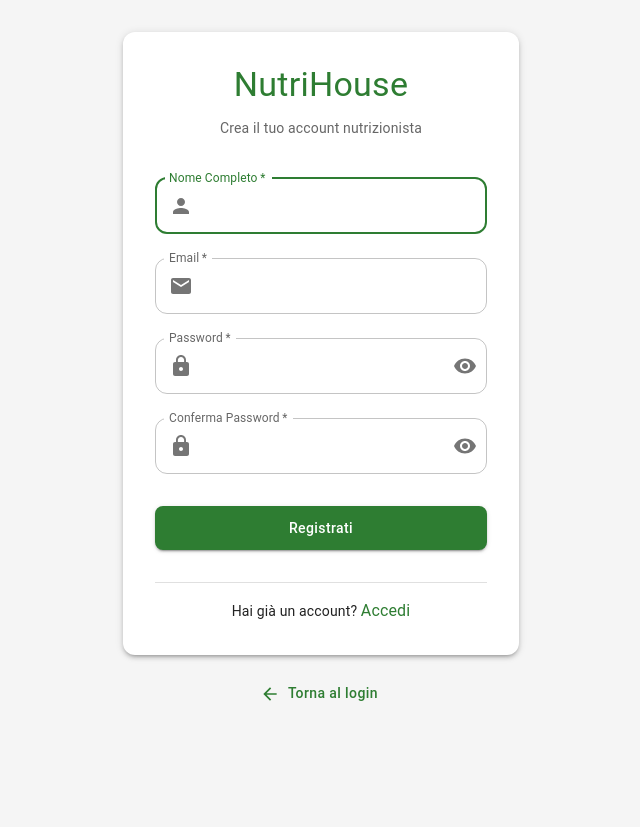
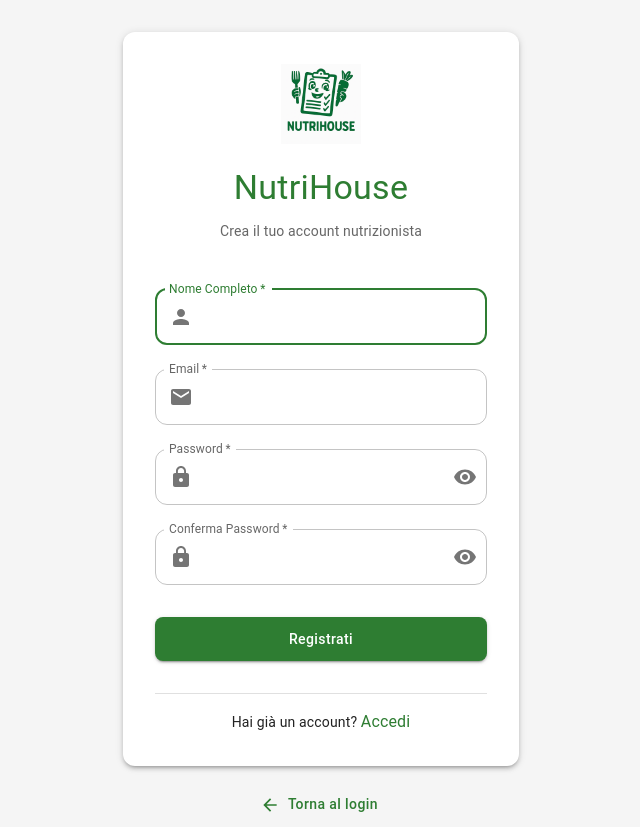
Before and after one commit to CSINCE90/NHmicroservices, a React (Vite) app in the folder frontend/: page /register in a window 1280 px wide. Shown: the whole page, without its empty margins (319-959 px from the left). Before the commit the page ends 800 px from the top, so only its background shows below. Built offline with nearby package versions, Linux system fonts and the light colour scheme.

Commit message:
inserimento logo in autenticazione

```diff
--- a/frontend/src/pages/Login.jsx
+++ b/frontend/src/pages/Login.jsx
@@ -73,7 +73,21 @@ const Login = () => {
         }}
       >
         <Paper elevation={3} sx={{ padding: 4, width: '100%' }}>
-          <Box sx={{ textAlign: 'center', mb: 3 }}>
+          <Box sx={{ textAlign: 'center', mb: 4 }}>
+            {/* Logo */}
+            <Box sx={{ mb: 2 }}>
+              <img
+                src="/nutrihouse-logo.png"
+                alt="NutriHouse Logo"
+                style={{
+                  height: '80px',
+                  width: 'auto',
+                  objectFit: 'contain',
+                }}
+              />
+            </Box>
+
+            {/* Titolo applicazione */}
             <Typography component="h1" variant="h4" color="primary" gutterBottom>
               NutriHouse
             </Typography>
--- a/frontend/src/pages/Register.jsx
+++ b/frontend/src/pages/Register.jsx
@@ -120,7 +120,21 @@ const Register = () => {
         }}
       >
         <Paper elevation={3} sx={{ padding: 4, width: '100%' }}>
-          <Box sx={{ textAlign: 'center', mb: 3 }}>
+          <Box sx={{ textAlign: 'center', mb: 4 }}>
+            {/* Logo */}
+            <Box sx={{ mb: 2 }}>
+              <img
+                src="/nutrihouse-logo.png"
+                alt="NutriHouse Logo"
+                style={{
+                  height: '80px',
+                  width: 'auto',
+                  objectFit: 'contain',
+                }}
+              />
+            </Box>
+
+            {/* Titolo applicazione */}
             <Typography component="h1" variant="h4" color="primary" gutterBottom>
               NutriHouse
             </Typography>
--- a/frontend/src/services/patientService.js
+++ b/frontend/src/services/patientService.js
@@ -28,10 +28,10 @@ export const patientService = {
   },
 
   // Visite
-  getAllVisits: async () => {
+  /*getAllVisits: async () => {
     const response = await api.get(`${PATIENT_API_URL}/visite`);
     return response.data;
-  },
+  },*/
 
   /**
    * Ritorna tutte le visite associate a uno specifico paziente.
```
Also changed, not shown: frontend/public/nutrihouse-logo.png (added), frontend/src/components/foods/FoodCard.jsx (renamed from frontend/src/components/foods/FoodsCard.jsx), frontend/src/components/foods/FoodForm.jsx (renamed from frontend/src/components/foods/FoodsForm.jsx).
